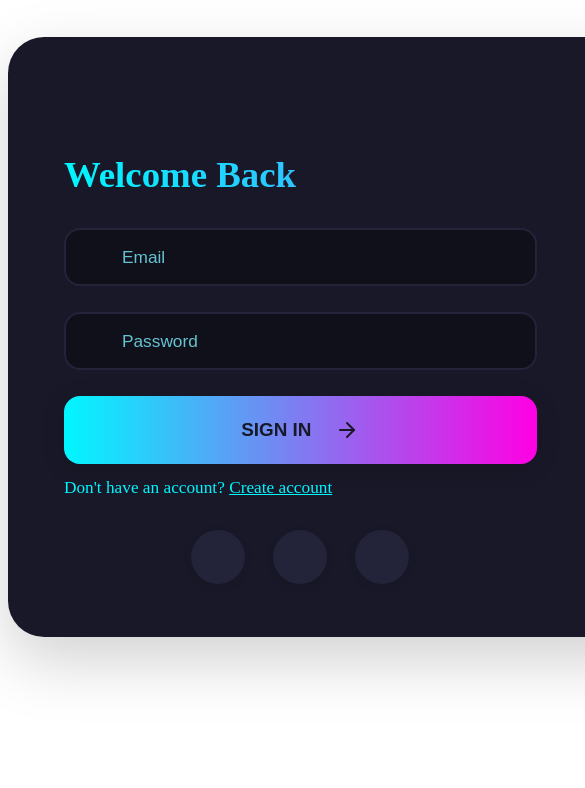
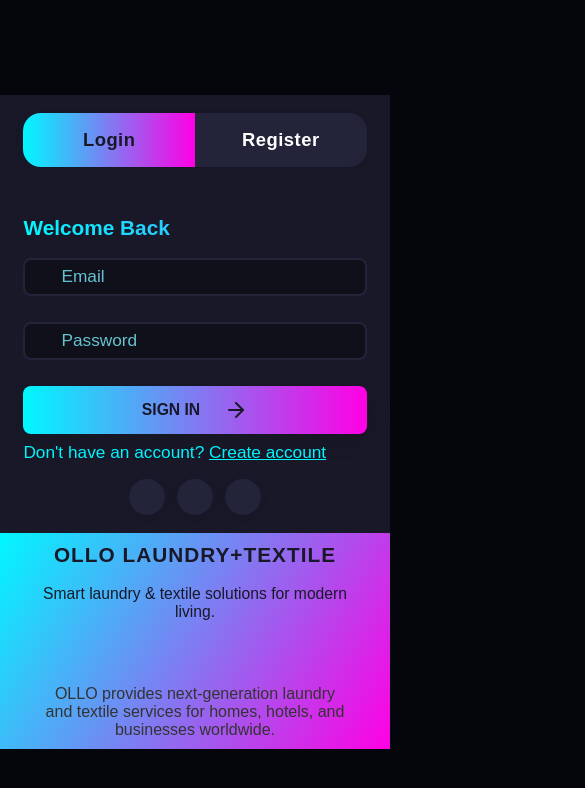
Before and after one commit to OlloLifestyle/OlloLifestyle.WebApp, an Angular app: page / in a window 390 px wide. Shown: the top 788 px of the page, 585 px wide, since content can reach past the window. Built offline with nearby package versions, Linux system fonts and the light colour scheme.

Commit message:
Finish UI Login

```diff
--- a/src/app/app.css
+++ b/src/app/app.css
@@ -0,0 +1,8 @@
+.page-wrapper {
+  width: 100%;
+  height: 100%;
+  display: flex;
+  justify-content: center;
+  align-items: center;
+  overflow: hidden;
+}
--- a/src/app/app.html
+++ b/src/app/app.html
@@ -1,3 +1,3 @@
-
-
-<router-outlet />
+<div class="page-wrapper">
+  <router-outlet></router-outlet>
+</div>
--- a/src/app/auth/login/login.css
+++ b/src/app/auth/login/login.css
@@ -1,73 +1,25 @@
-:root {
-  --primary: #00f7ff;
-  --secondary: #ff00e4;
-  --dark: #0a0a14;
-  --darker: #05050c;
-  --light: rgba(255, 255, 255, 0.9);
+/* Include your CSS rules here. For brevity, only essential styles are shown. Include all styles from your shared CSS in your actual file. */
+.auth-container {
+  width: 100%;
+  max-width: 1150px;
+  height: auto;
+  min-height: 600px;
+  display: flex;
+  border-radius: 36px;
+  overflow: hidden;
+  box-shadow: 0 24px 64px rgba(0,0,0,0.18);
+  background: #181828;
+  flex-direction: row;
+  margin: 0; /* ensure no extra margin */
 }
 
-/* Include your CSS rules here. For brevity, only essential styles are shown. Include all styles from your shared CSS in your actual file. */
-html, body {
-  height: 100%;
-}
-body {
-  min-height: 100vh;
-  height: 100vh;
-  margin: 0;
-  display: flex;
-  align-items: center;
-  justify-content: center;
-  background: #fff;
-  font-family: 'Poppins', 'Inter', 'Roboto', Arial, sans-serif;
-  position: relative;
-  overflow-x: hidden;
-}
-body::before {
-  content: '';
-  position: absolute;
-  top: -120px;
-  right: -120px;
-  width: 700px;
-  height: 700px;
-  background: url('../../../assets/images/gradient.svg');
-  opacity: 0.18;
-  z-index: 0;
-  pointer-events: none;
-}
-
-.auth-container {
-  display: flex;
-  align-items: stretch;
-  justify-content: center;
-  min-height: 600px;
-  min-width: 1100px;
-  max-width: 1200px;
-  width: 1100px;
-  height: 600px;
-  margin: 10% auto;
-  border-radius: 36px;
-  overflow: hidden;
-  box-shadow: 0 24px 64px 0 rgba(0,0,0,0.18);
-  background: var(--darker);
-  color: #fff;
-  transition: transform 0.3s cubic-bezier(0.23, 1, 0.32, 1);
-  position: relative;
-  z-index: 1;
-}
-
-.form-side {
-  background: #181828;
-  color: #fff;
-  padding: 64px 56px 64px 56px;
+.form-side, .visual-side {
+  flex: 1 1 0;
+  padding: 80px 48px 48px 48px;
   display: flex;
   flex-direction: column;
   justify-content: center;
-  min-width: 440px;
-  max-width: 520px;
-  flex: 1.1;
-  position: relative;
 }
-
 .form-title, .register-title {
   font-size: 2.3rem;
   font-weight: 700;
@@ -207,40 +159,14 @@ body::before {
 }
 
 .visual-side {
-  flex: 1.2;
-  min-width: 400px;
-  position: relative;
   background: linear-gradient(120deg, #00f7ff 0%, #ff00e4 100%);
-  background-blend-mode: lighten;
-  background-size: cover;
-  background-position: center;
-  display: flex;
-  flex-direction: column;
-  justify-content: center;
-  align-items: center;
-  border-top-right-radius: 36px;
-  border-bottom-right-radius: 36px;
-  overflow: hidden;
-  min-height: 600px;
-  animation: bgMove 10s linear infinite alternate;
-}
-.animated-svg {
-  position: absolute;
-  inset: 0;
-  width: 100%;
-  height: 100%;
-  z-index: 0;
-  pointer-events: none;
+  color: #181828;
+  text-align: center;
 }
 .visual-content {
-  position: relative;
-  z-index: 2;
-  display: flex;
-  flex-direction: column;
-  align-items: center;
-  justify-content: center;
-  height: 100%;
-  text-align: center;
+  max-width: 90%;
+  margin: 0 auto;
+  word-break: break-word;
 }
 .visual-title {
   color: #181828;
@@ -273,3 +199,137 @@ body::before {
   0% { background-position: 0% 50%; }
   100% { background-position: 100% 50%; }
 }
+
+@keyframes ollo-bubbles-float {
+  0% { transform: translateY(0) scale(1); opacity: 0.8; }
+  100% { transform: translateY(-40px) scale(1.04); opacity: 1; }
+}
+
+@media (max-width: 1200px) {
+  .auth-container {
+    width: 95vw;
+    min-width: 0;
+    max-width: 98vw;
+    height: 520px;
+  }
+  .form-side, .visual-side {
+    min-width: 0;
+    max-width: 100%;
+    padding: 40px 24px;
+  }
+}
+
+@media (max-width: 900px) {
+  .auth-container {
+    flex-direction: column;
+    width: 98vw;
+    height: auto;
+    min-height: 0;
+    border-radius: 24px;
+    margin: 32px auto;
+  }
+  .form-side, .visual-side {
+    border-radius: 0;
+    min-width: 0;
+    max-width: 100%;
+    padding: 32px 16px;
+  }
+  .form-side {
+    border-top-left-radius: 24px;
+    border-top-right-radius: 24px;
+  }
+  .visual-side {
+    border-bottom-left-radius: 24px;
+    border-bottom-right-radius: 24px;
+    min-height: 320px;
+  }
+  .visual-title {
+    font-size: 2rem;
+  }
+  .form-title, .register-title {
+    font-size: 2rem;
+  }
+  .input-group input {
+    font-size: 1rem;
+    height: 48px;
+    padding: 14px 16px 14px 44px;
+  }
+  .submit-btn {
+    font-size: 1rem;
+    padding: 16px;
+  }
+  .social-btn {
+    width: 44px;
+    height: 44px;
+    font-size: 1.2rem;
+  }
+}
+
+@media (max-width: 600px) {
+  .auth-container {
+    width: 100vw;
+    min-width: 0;
+    max-width: 100vw;
+    height: auto;
+    border-radius: 0;
+    margin: 0;
+    box-shadow: none;
+  }
+  .form-side, .visual-side {
+    padding: 18px 6vw;
+    min-width: 0;
+    max-width: 100vw;
+    border-radius: 0;
+  }
+  .form-title, .register-title, .visual-title {
+    font-size: 1.3rem;
+    margin-bottom: 18px;
+  }
+  .input-group input {
+    font-size: 0.98rem;
+    height: 38px;
+    padding: 10px 10px 10px 36px;
+    border-radius: 8px;
+  }
+  .input-group i {
+    font-size: 1rem;
+    left: 10px;
+  }
+  .submit-btn {
+    font-size: 0.98rem;
+    padding: 12px;
+    border-radius: 8px;
+    margin-top: 12px;
+    margin-bottom: 8px;
+  }
+  .social-login {
+    gap: 12px;
+    margin-top: 16px;
+  }
+  .social-btn {
+    width: 36px;
+    height: 36px;
+    font-size: 1rem;
+  }
+  .visual-side {
+    min-height: 180px;
+    border-radius: 0;
+  }
+  .visual-desc {
+    font-size: 0.98rem;
+    margin-bottom: 18px;
+  }
+  .tech-logos i {
+    font-size: 1.5rem !important;
+    margin: 4px;
+  }
+}
+
+.washing-bg-svg .drum {
+  transform-origin: 300px 300px;
+  animation: drum-spin 8s linear infinite;
+}
+@keyframes drum-spin {
+  0% { transform: rotate(0deg); }
+  100% { transform: rotate(360deg); }
+}
--- a/src/app/auth/login/login.html
+++ b/src/app/auth/login/login.html
@@ -1,6 +1,6 @@
 <!-- login.component.html -->
+<div class="auth-wrapper">
   <div class="auth-container">
-  <div class="glow-border"></div>
     <div class="form-side">
       <div class="mobile-form-toggle">
         <button [class.active]="isLoginActive" (click)="showLoginForm()" id="mobileLoginBtn">Login</button>
@@ -67,14 +67,18 @@
       <div class="card-effect"></div>
       <div class="floating-shapes" id="floatingShapes"></div>
       <div class="visual-content">
-      <h2 class="visual-title">FUTURE AUTH</h2>
+        <h2 class="visual-title">OLLO LAUNDRY+TEXTILE</h2>
         <p class="visual-desc">
-        Experience the next generation authentication system with cutting-edge security and seamless UX.
+          Smart laundry & textile solutions for modern living.
         </p>
         <div class="tech-logos">
-        <i class="fas fa-fingerprint" style="font-size: 50px; margin: 10px; color: var(--dark);"></i>
-        <i class="fas fa-shield-alt" style="font-size: 50px; margin: 10px; color: var(--dark);"></i>
-        <i class="fas fa-bolt" style="font-size: 50px; margin: 10px; color: var(--dark);"></i>
+          <i class="fas fa-tshirt"></i>
+          <i class="fas fa-soap"></i>
+          <i class="fas fa-water"></i>
+        </div>
+        <p class="visual-desc" style="margin-top: 24px; font-size: 1rem; color: #333;">
+          OLLO provides next-generation laundry and textile services for homes, hotels, and businesses worldwide.
+        </p>
       </div>
     </div>
   </div>
--- a/src/styles.css
+++ b/src/styles.css
@@ -1 +1,11 @@
 /* You can add global styles to this file, and also import other style files */
+
+html, body {
+  margin: 0;
+  padding: 0;
+  width: 100%;
+  height: 100%;
+  overflow: hidden; /* This hides all scrollbars */
+  background-color: #05050c; /* Your dark background color */
+  font-family: 'Poppins', sans-serif;
+}
```
Also changed, not shown: src/assets/images/ollo-logo.png (added), src/assets/images/washing-machine.svg (added). Lines whose indentation alone changed are shown as unchanged.
